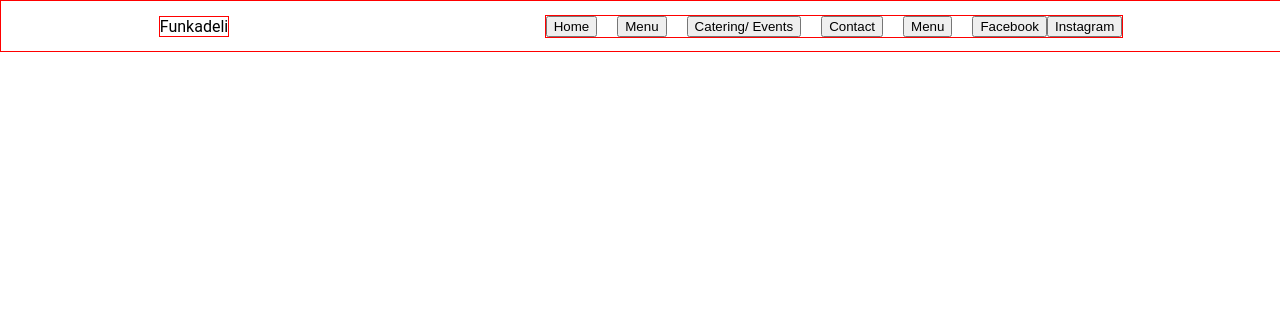
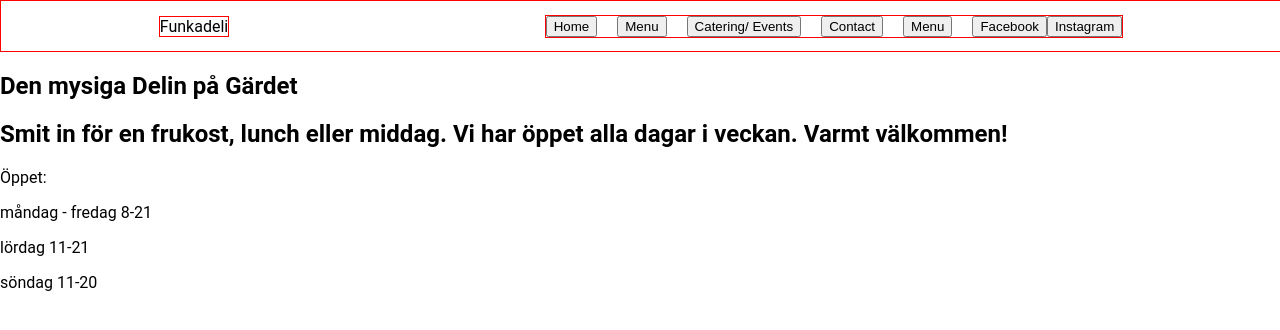
Before and after one commit to Chris-Wagg/deli-rebuild, a Next.js app: page / in a window 1280 px wide. Shown: the top 330 px of the page. Built offline with nearby package versions, Linux system fonts and the light colour scheme.

Commit message:
hero section skeleton added

```diff
--- a/pages/HeroSection.jsx
+++ b/pages/HeroSection.jsx
@@ -1,7 +1,21 @@
 export default function HeroSection() {
 	return (
 		<>
-			<section className="hero-container"></section>
+			<section className="hero-container">
+				<h1 className="hero-text">Den mysiga Delin på Gärdet</h1>
+				<h2 className="info-text">
+					Smit in för en frukost, lunch eller middag. Vi har öppet alla dagar i
+					veckan. Varmt välkommen!
+				</h2>
+				<section className="opening-hours-container">
+					<p className="opening-hours-text">
+						<p>Öppet:</p>
+						<p>måndag - fredag 8-21</p>
+						<p>lördag 11-21</p>
+						<p>söndag 11-20</p>
+					</p>
+				</section>
+			</section>
 		</>
 	)
 }
--- a/pages/index.js
+++ b/pages/index.js
@@ -1,10 +1,12 @@
 import LeftDrawer from '../components/LeftDrawer'
 import NavBar from '../components/NavBar'
+import HeroSection from './HeroSection'
 
 export default function Home() {
 	return (
 		<>
 			<NavBar />
+			<HeroSection />
 			{/* <LeftDrawer /> */}
 		</>
 	)
```
